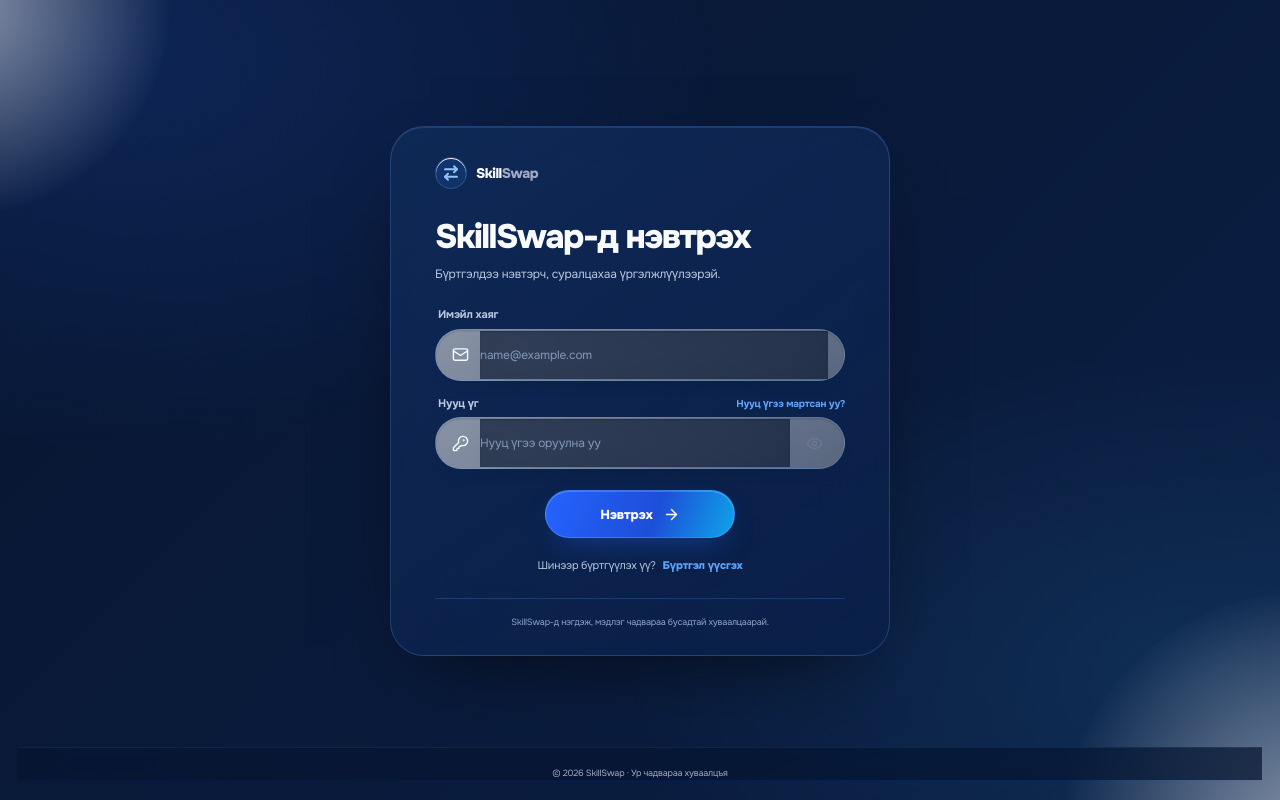
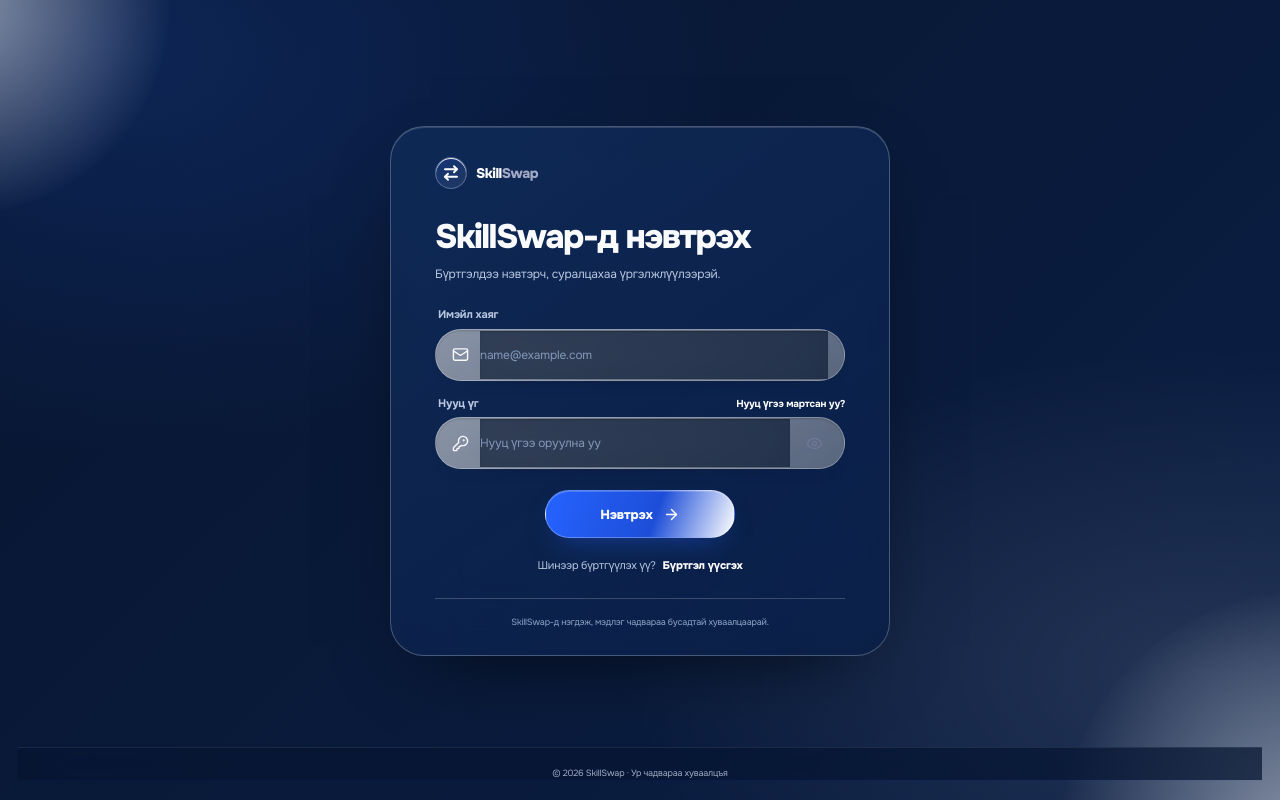
Before and after one commit to Tsetsge-dev/SkillSwap, a React (Vite) app in the folder frontend/: page /login in a window 1280 px wide. Built offline with nearby package versions, Linux system fonts and the light colour scheme.

Commit message:
Replace sky blue accents with white

```diff
--- a/frontend/src/index.css
+++ b/frontend/src/index.css
@@ -1257,22 +1257,22 @@
 }
 
 
-/* SkillSwap bold navy refresh — 2026-10 */
+/* SkillSwap bold navy refresh — white accents, 2026-10 */
 :root {
   color-scheme: dark;
-  --glass-line: rgba(147, 197, 253, 0.2);
-  --glass-edge: rgba(96, 165, 250, 0.22);
+  --glass-line: rgba(255, 255, 255, 0.2);
+  --glass-edge: rgba(255, 255, 255, 0.22);
   --glass-shadow: 0 22px 64px -32px rgba(2, 8, 28, 0.8);
   --ink-strong: #F8FAFC;
   --glass-ink: #F8FAFC;
-  --glass-slate: #93C5FD;
-  --glass-periwinkle: #60A5FA;
-  --glass-lavender: #60A5FA;
+  --glass-slate: #FFFFFF;
+  --glass-periwinkle: #FFFFFF;
+  --glass-lavender: #FFFFFF;
   --glass-mist: #102A56;
-  --glass-cyan: #38BDF8;
+  --glass-cyan: #FFFFFF;
   --glass-frost: rgba(11, 31, 69, .66);
   --glass-frost-strong: rgba(16, 42, 86, .82);
-  --glass-border: rgba(96, 165, 250, .22);
+  --glass-border: rgba(255, 255, 255, .22);
 }
 
 html, body {
@@ -1284,7 +1284,7 @@
   color: #F8FAFC;
   background:
     radial-gradient(ellipse at 10% 0%, rgba(37, 99, 235, .24), transparent 36%),
-    radial-gradient(ellipse at 92% 12%, rgba(56, 189, 248, .12), transparent 30%),
+    radial-gradient(ellipse at 92% 12%, rgba(255, 255, 255, .12), transparent 30%),
     radial-gradient(ellipse at 52% 100%, rgba(29, 78, 216, .18), transparent 40%),
     linear-gradient(145deg, #07152F 0%, #0B1F45 52%, #07152F 100%);
   background-attachment: fixed;
@@ -1293,10 +1293,10 @@
 body::before {
   background:
     radial-gradient(circle at 22% 35%, rgba(37, 99, 235, .12), transparent 28%),
-    radial-gradient(circle at 82% 72%, rgba(56, 189, 248, .09), transparent 26%);
+    radial-gradient(circle at 82% 72%, rgba(255, 255, 255, .09), transparent 26%);
 }
 
-::selection { background: rgba(56, 189, 248, .35); color: #FFFFFF; }
+::selection { background: rgba(255, 255, 255, .35); color: #FFFFFF; }
 
 body .bg-white,
 body [class*="bg-white/"],
@@ -1317,28 +1317,28 @@
 }
 
 body .glass-panel {
-  border-color: rgba(96, 165, 250, .2);
+  border-color: rgba(255, 255, 255, .2);
   background: linear-gradient(145deg, rgba(16, 42, 86, .86), rgba(11, 31, 69, .72));
-  box-shadow: 0 22px 64px -32px rgba(2, 8, 28, .8), inset 0 1px 0 rgba(147, 197, 253, .12);
+  box-shadow: 0 22px 64px -32px rgba(2, 8, 28, .8), inset 0 1px 0 rgba(255, 255, 255, .12);
 }
 
 body .glass-panel-hover:hover {
-  border-color: rgba(56, 189, 248, .42);
+  border-color: rgba(255, 255, 255, .42);
   background: linear-gradient(145deg, rgba(16, 42, 86, .94), rgba(11, 31, 69, .84));
   box-shadow: 0 24px 64px -34px rgba(2, 8, 28, .88), 0 0 0 1px rgba(37, 99, 235, .12);
 }
 
 body .glass-hero {
-  border-color: rgba(96, 165, 250, .3);
+  border-color: rgba(255, 255, 255, .3);
   background: linear-gradient(125deg, rgba(16, 42, 86, .96), rgba(11, 31, 69, .92) 58%, rgba(15, 45, 92, .92));
-  box-shadow: 0 32px 90px -42px rgba(2, 8, 28, .9), inset 0 1px 0 rgba(147, 197, 253, .16);
+  box-shadow: 0 32px 90px -42px rgba(2, 8, 28, .9), inset 0 1px 0 rgba(255, 255, 255, .16);
 }
 
 body nav[aria-label="Үндсэн цэс"],
 body nav.site-nav {
-  border-color: rgba(96, 165, 250, .22);
+  border-color: rgba(255, 255, 255, .22);
   background: rgba(7, 21, 47, .82);
-  box-shadow: 0 18px 45px -30px rgba(0, 0, 0, .75), inset 0 1px 0 rgba(147, 197, 253, .1);
+  box-shadow: 0 18px 45px -30px rgba(0, 0, 0, .75), inset 0 1px 0 rgba(255, 255, 255, .1);
   color: #F8FAFC;
 }
 
@@ -1346,18 +1346,18 @@
 body nav[aria-label="Үндсэн цэс"] a[href="/register"],
 body nav.site-nav a[aria-current="page"],
 body nav.site-nav a[href="/register"] {
-  border-color: rgba(56, 189, 248, .36);
-  background: linear-gradient(135deg, rgba(37, 99, 235, .28), rgba(56, 189, 248, .12));
+  border-color: rgba(255, 255, 255, .36);
+  background: linear-gradient(135deg, rgba(37, 99, 235, .28), rgba(255, 255, 255, .12));
   color: #FFFFFF;
-  box-shadow: inset 0 1px 0 rgba(147, 197, 253, .12), 0 0 22px rgba(37, 99, 235, .12);
+  box-shadow: inset 0 1px 0 rgba(255, 255, 255, .12), 0 0 22px rgba(37, 99, 235, .12);
 }
 
 body footer,
 body .site-footer {
-  border-color: rgba(96, 165, 250, .18);
+  border-color: rgba(255, 255, 255, .18);
   background: rgba(7, 21, 47, .72);
   color: #B8C7DF;
-  box-shadow: 0 -14px 42px -34px rgba(0, 0, 0, .6), inset 0 1px 0 rgba(147, 197, 253, .08);
+  box-shadow: 0 -14px 42px -34px rgba(0, 0, 0, .6), inset 0 1px 0 rgba(255, 255, 255, .08);
 }
 
 body .text-slate-900, body .text-slate-800, body .text-slate-700,
@@ -1377,12 +1377,12 @@
 body .border-slate-100, body .border-slate-200,
 body [class*="border-slate-200/"], body .border-indigo-100,
 body .border-violet-100, body .border-gray-200 {
-  border-color: rgba(96, 165, 250, .2) !important;
+  border-color: rgba(255, 255, 255, .2) !important;
 }
 
 body input:not([type="checkbox"]):not([type="radio"]),
 body textarea, body select, body .auth-input-wrap {
-  border-color: rgba(96, 165, 250, .25);
+  border-color: rgba(255, 255, 255, .25);
   background-color: rgba(7, 21, 47, .68);
   color: #F8FAFC;
   box-shadow: inset 0 1px 2px rgba(0, 0, 0, .16), 0 8px 22px -20px rgba(0, 0, 0, .5);
@@ -1393,7 +1393,7 @@
 
 body input:focus, body textarea:focus, body select:focus,
 body .auth-input-wrap:focus-within {
-  border-color: rgba(56, 189, 248, .7);
+  border-color: rgba(255, 255, 255, .7);
   background-color: rgba(11, 31, 69, .9);
   box-shadow: 0 0 0 4px rgba(37, 99, 235, .18), 0 10px 28px -20px rgba(0, 0, 0, .5);
 }
@@ -1401,30 +1401,30 @@
 body button.glass-accent,
 body .glass-accent,
 body .auth-submit {
-  border-color: rgba(147, 197, 253, .28);
-  background: linear-gradient(110deg, #2563FF 0%, #1D4ED8 58%, #0EA5E9 100%);
+  border-color: rgba(255, 255, 255, .28);
+  background: linear-gradient(110deg, #2563FF 0%, #1D4ED8 58%, #FFFFFF 100%);
   box-shadow: 0 12px 30px -14px rgba(37, 99, 255, .6), inset 0 1px 0 rgba(255, 255, 255, .18);
   color: #FFFFFF;
 }
 
 body .glass-accent:hover,
 body .auth-submit:hover:not(:disabled) {
-  background: linear-gradient(110deg, #4D8DFF 0%, #2563FF 55%, #38BDF8 100%);
-  box-shadow: 0 15px 34px -14px rgba(37, 99, 255, .72), 0 0 0 1px rgba(56, 189, 248, .16);
+  background: linear-gradient(110deg, #FFFFFF 0%, #2563FF 55%, #FFFFFF 100%);
+  box-shadow: 0 15px 34px -14px rgba(37, 99, 255, .72), 0 0 0 1px rgba(255, 255, 255, .16);
 }
 
 body .auth-page {
   background:
     radial-gradient(ellipse at 8% 6%, rgba(37, 99, 235, .2), transparent 38%),
-    radial-gradient(ellipse at 94% 84%, rgba(56, 189, 248, .1), transparent 34%),
+    radial-gradient(ellipse at 94% 84%, rgba(255, 255, 255, .1), transparent 34%),
     linear-gradient(135deg, #07152F, #0B1F45);
   color: #F8FAFC;
 }
 
 body .auth-layout {
-  border-color: rgba(96, 165, 250, .24);
+  border-color: rgba(255, 255, 255, .24);
   background: linear-gradient(145deg, rgba(16, 42, 86, .9), rgba(11, 31, 69, .82));
-  box-shadow: 0 30px 80px -40px rgba(0, 0, 0, .82), inset 0 1px 0 rgba(147, 197, 253, .14);
+  box-shadow: 0 30px 80px -40px rgba(0, 0, 0, .82), inset 0 1px 0 rgba(255, 255, 255, .14);
 }
 
 body .auth-heading h1, body .auth-brand-card,
@@ -1439,14 +1439,14 @@
 
 body .auth-brand-card .auth-brand-mark,
 body .auth-heading-icon, body .auth-note-icon {
-  border-color: rgba(96, 165, 250, .24);
-  background: linear-gradient(145deg, rgba(37, 99, 235, .22), rgba(56, 189, 248, .08));
-  color: #93C5FD;
+  border-color: rgba(255, 255, 255, .24);
+  background: linear-gradient(145deg, rgba(37, 99, 235, .22), rgba(255, 255, 255, .08));
+  color: #FFFFFF;
 }
 
-body .auth-card-foot { border-top-color: rgba(96, 165, 250, .2); color: #8FA6C8; }
-body .auth-switch a, body .auth-text-button { color: #60A5FA; }
-body a:hover { color: #7DD3FC; }
+body .auth-card-foot { border-top-color: rgba(255, 255, 255, .2); color: #8FA6C8; }
+body .auth-switch a, body .auth-text-button { color: #FFFFFF; }
+body a:hover { color: #FFFFFF; }
 
 @media (prefers-reduced-motion: reduce) {
   body button, body a, body .glass-panel-hover { transition: none; }
```
